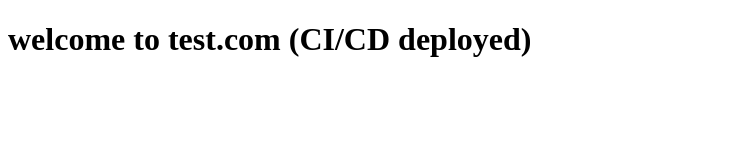
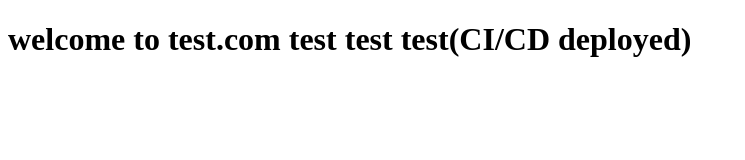
Before and after one commit to cj3127/jenkins-test, a plain HTML site: page index.html in a window 1280 px wide. Shown: the whole page, without its empty margins (0-745 px from the left). Drawn offline with Linux system fonts and the light colour scheme.

Commit message:
修改了主页

```diff
--- a/index.html
+++ b/index.html
@@ -1,5 +1,5 @@
 <!DOCTYPE html>
 <html>
 <head><title>Welcome</title></head>
-<body><h1>welcome to test.com (CI/CD deployed)</h1></body>
+<body><h1>welcome to test.com test test test(CI/CD deployed)</h1></body>
 </html>
```
